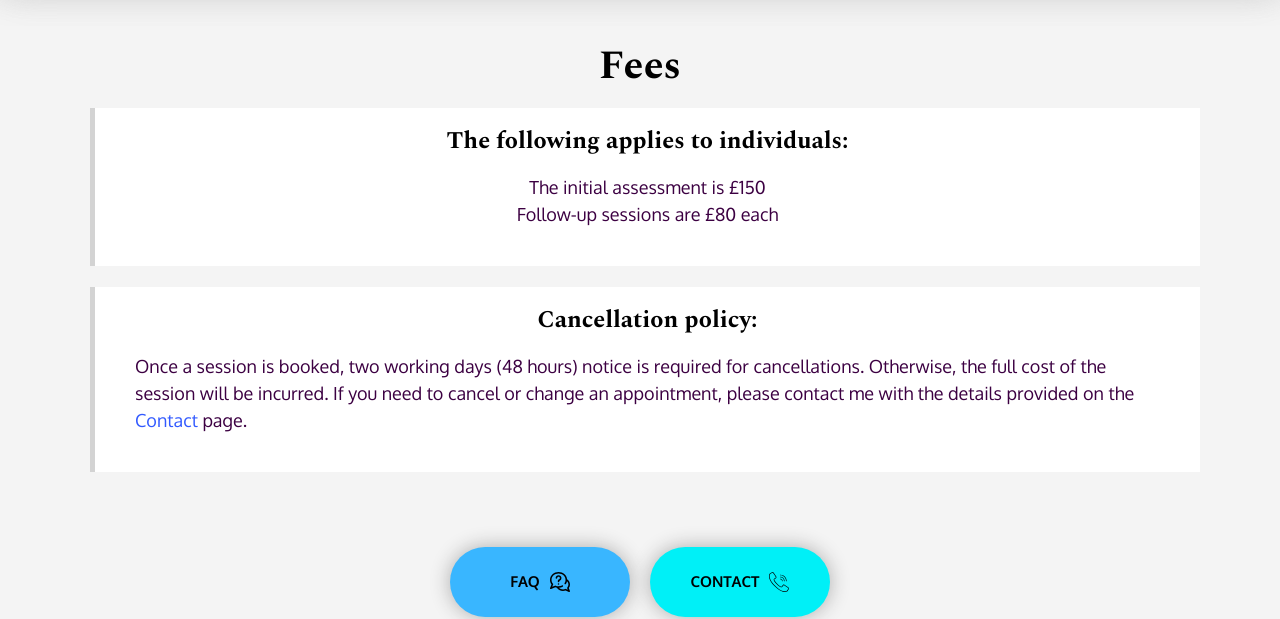
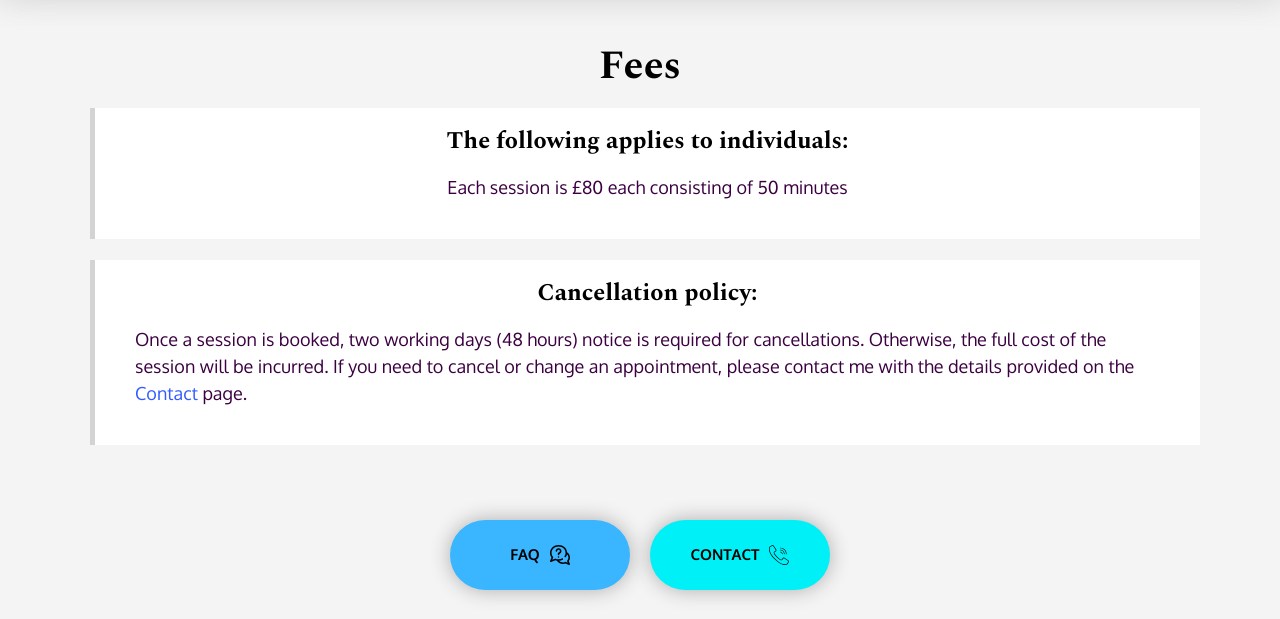
Before and after one commit to SasanTazayoni/Integrate, a website built with Parcel: page Fees.html in a window 1280 px wide. Shown: the part 189-808 px from the top of the page. Built offline with nearby package versions, Linux system fonts and the light colour scheme.

Commit message:
Fees update

```diff
--- a/Fees.html
+++ b/Fees.html
@@ -153,10 +153,7 @@
             <h3 class="fees__card-header">
               The following applies to individuals:
             </h3>
-            <p>
-              The initial assessment is £150 <br />
-              Follow-up sessions are £80 each
-            </p>
+            <p>Each session is £80 each consisting of 50 minutes</p>
           </div>
         </div>
         <div
```
